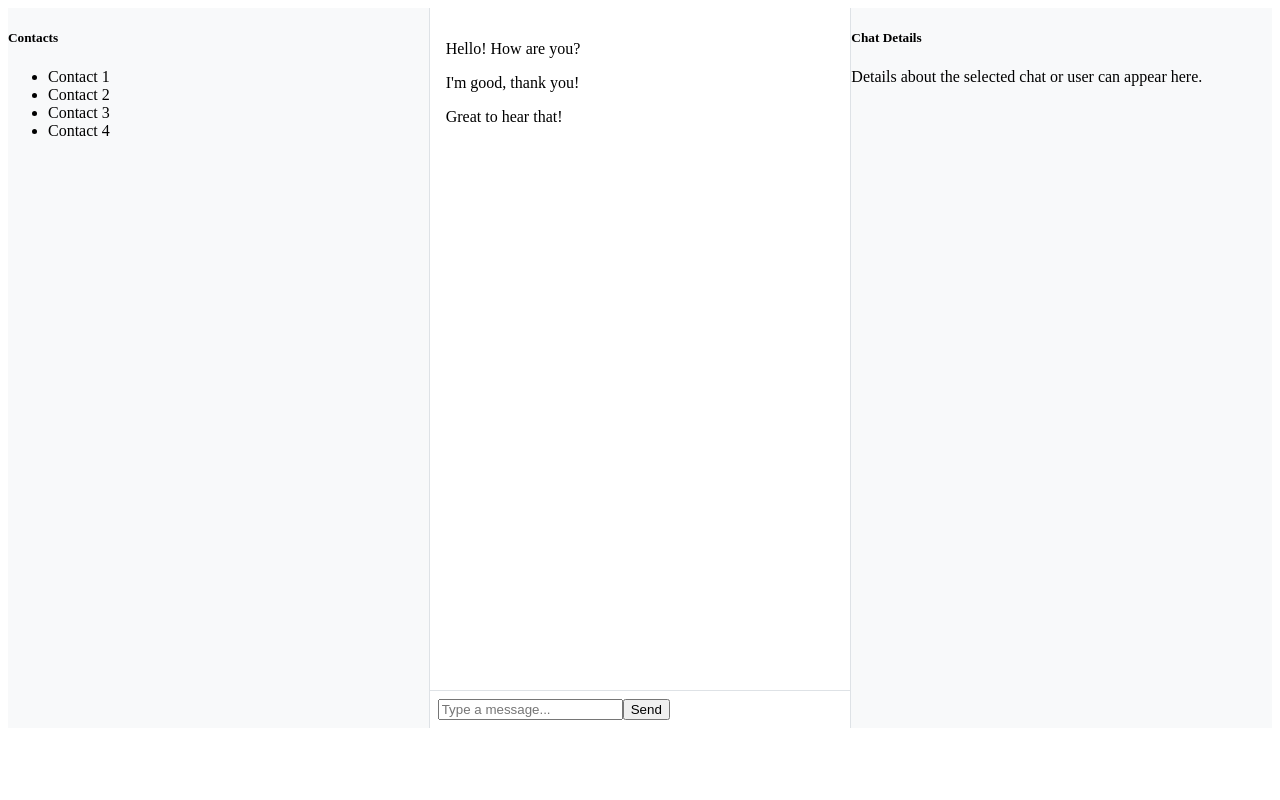
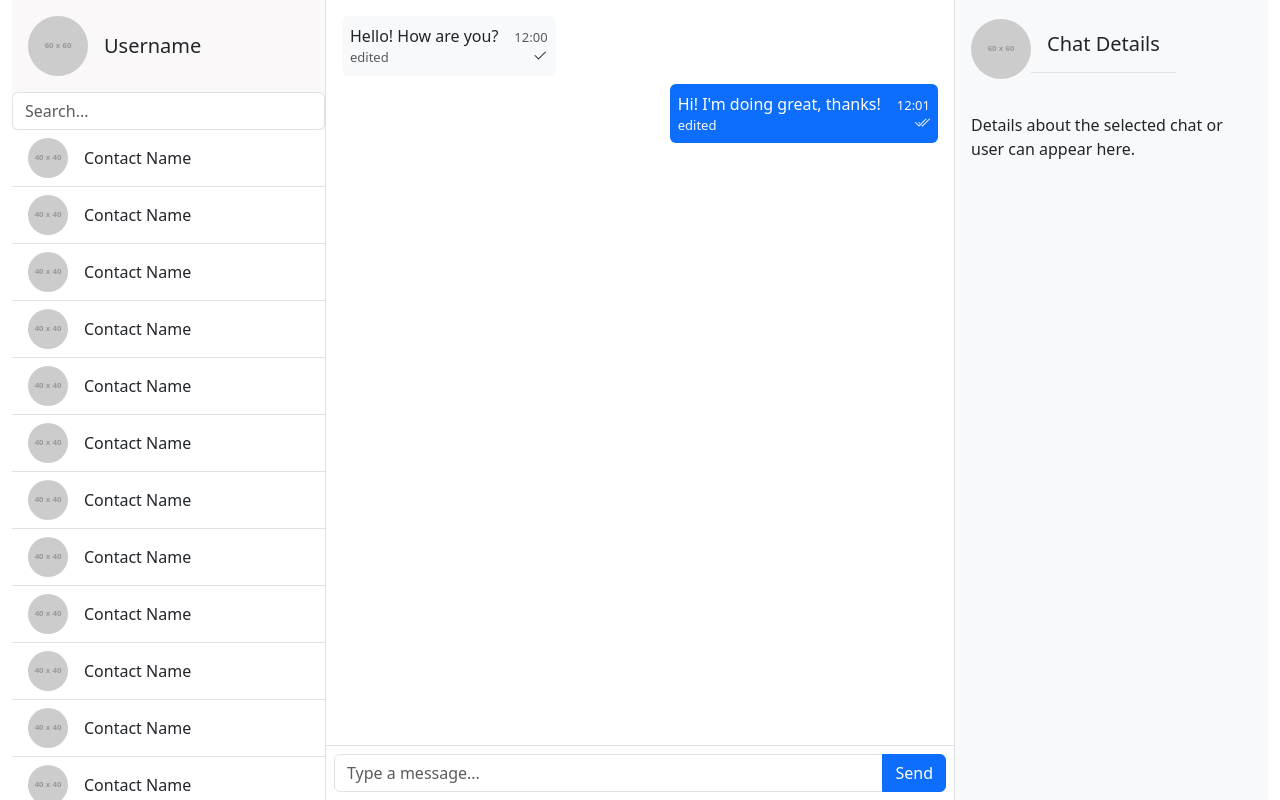
Before and after one commit to BlackOrangee/ASP_Chat_Front, a React (Create React App) app: page / in a window 1280 px wide. Built offline with nearby package versions, Linux system fonts and the light colour scheme.

Commit message:
base body

```diff
--- a/package.json
+++ b/package.json
@@ -11,9 +11,11 @@
     "formik": "^2.4.6",
     "react": "^18.3.1",
     "react-dom": "^18.3.1",
+    "react-icons": "^5.4.0",
     "react-loader-spinner": "^6.1.6",
     "react-router-dom": "^6.26.2",
     "react-scripts": "5.0.1",
+    "sass": "^1.83.0",
     "web-vitals": "^2.1.4",
     "yup": "^1.4.0"
   },
--- a/src/Chat/Body.css
+++ /dev/null
@@ -1,32 +0,0 @@
-.chat-container {
-    height: 90vh;
-    display: flex;
-    overflow: hidden;
-  }
-  .chat-sidebar {
-    background-color: #f8f9fa;
-    border-right: 1px solid #dee2e6;
-    overflow-y: auto;
-    width: 100%;
-  }
-  .chat-messages {
-    background-color: #fff;
-    overflow-y: auto;
-    display: flex;
-    flex-direction: column;
-    width: 100%;
-  }
-  .chat-messages .messages {
-    flex-grow: 1;
-    padding: 1rem;
-  }
-  .chat-details {
-    background-color: #f8f9fa;
-    border-left: 1px solid #dee2e6;
-    overflow-y: auto;
-    width: 100%;
-  }
-  .message-input {
-    border-top: 1px solid #dee2e6;
-    padding: 0.5rem;
-  }
--- a/src/Chat/Body.jsx
+++ b/src/Chat/Body.jsx
@@ -1,43 +1,15 @@
 import React from 'react'
-import './Body.css'
+import '../Styles/Body.scss'
+import Sidebar from '../Sidebar/Sidebar'
+import ChatArea from './ChatArea'
+import ChatDetails from './ChatDetails'
 
 export default function Body() {
     return (
         <div className="container-fluid chat-container">
-            <div className="col-3 chat-sidebar">
-                <h5 className="p-3 border-bottom">Contacts</h5>
-                <ul className="list-group list-group-flush">
-                    <li className="list-group-item">Contact 1</li>
-                    <li className="list-group-item">Contact 2</li>
-                    <li className="list-group-item">Contact 3</li>
-                    <li className="list-group-item">Contact 4</li>
-                </ul>
-            </div>
-
-            <div className="col-6 chat-messages">
-                <div className="messages">
-                    <div className="text-start">
-                        <p className="bg-light p-2 rounded">Hello! How are you?</p>
-                    </div>
-                    <div className="text-end">
-                        <p className="bg-primary text-white p-2 rounded">I'm good, thank you!</p>
-                    </div>
-                    <div className="text-start">
-                        <p className="bg-light p-2 rounded">Great to hear that!</p>
-                    </div>
-                </div>
-                <div className="message-input">
-                    <div className="input-group">
-                        <input type="text" className="form-control" placeholder="Type a message..." />
-                        <button className="btn btn-primary">Send</button>
-                    </div>
-                </div>
-            </div>
-
-            <div className="col-3 chat-details">
-                <h5 className="p-3 border-bottom">Chat Details</h5>
-                <p className="p-3">Details about the selected chat or user can appear here.</p>
-            </div>
+            <Sidebar />
+            <ChatArea />
+            <ChatDetails />
         </div>
     )
 }
--- /dev/null
+++ b/src/Chat/ChatArea.jsx
@@ -0,0 +1,47 @@
+import React from 'react'
+import { BsCheck2 } from "react-icons/bs";
+import { BsCheck2All } from "react-icons/bs";
+
+export default function ChatArea() {
+    return (
+        <div className="col-6 chat-messages">
+            <div className="messages custom-scrollbar">
+
+                <div className="bg-light p-2 rounded mb-2" style={{ width: 'fit-content' }}>
+                    <div className="d-flex align-items-center">
+                        <div className='d-flex flex-column' style={{ marginRight: '16px' }}>
+                            <p className='mb-0'>Hello! How are you?</p>
+                            <p className='text-muted mb-0' style={{ fontSize: '13px' }}>edited</p>
+                        </div>
+                        <div className='d-flex flex-column align-items-end justify-content-between pl-2'>
+                            <p className='mb-0 pl-2 text-muted' style={{ fontSize: '13px' }}>12:00</p>
+                            <BsCheck2 />
+                            {/* <BsCheck2All /> */}
+                        </div>
+                    </div>
+                </div>
+
+                <div className="bg-primary text-white p-2 rounded mb-2" style={{ width: 'fit-content', marginLeft: 'auto' }}>
+                    <div className="d-flex align-items-center justify-content-end">
+                        <div className="d-flex flex-column" style={{ marginRight: '16px' }}>
+                            <p className="mb-0">Hi! I'm doing great, thanks!</p>
+                            <p className='text-light mb-0' style={{ fontSize: '13px' }}>edited</p>
+                        </div>
+                        <div className="d-flex flex-column align-items-end justify-content-between pl-2">
+                            <p className="mb-0 text-light" style={{ fontSize: '13px' }}>12:01</p>
+                            {/* <BsCheck2 /> */}
+                            <BsCheck2All />
+                        </div>
+                    </div>
+                </div>
+
+            </div>
+            <div className="message-input">
+                <div className="input-group">
+                    <input type="text" className="form-control" placeholder="Type a message..." />
+                    <button className="btn btn-primary">Send</button>
+                </div>
+            </div>
+        </div>
+    )
+}
--- /dev/null
+++ b/src/Chat/ChatDetails.jsx
@@ -0,0 +1,13 @@
+import React from 'react'
+
+export default function ChatDetails() {
+    return (
+        <div className="col-3 chat-details">
+            <div className='d-flex align-items-center p-3'>
+                <img className="rounded-circle" width="60" src="https://via.placeholder.com/60" alt="User" />
+                <h5 className="p-3 border-bottom">Chat Details</h5>
+            </div>
+            <p className="p-3">Details about the selected chat or user can appear here.</p>
+        </div>
+    )
+}
--- /dev/null
+++ b/src/Sidebar/ContactInfo.jsx
@@ -0,0 +1,10 @@
+import React from 'react'
+
+export default function ContactInfo() {
+    return (
+        <li className="list-group-item d-flex align-items-center">
+            <img className="rounded-circle" width="40" src="https://via.placeholder.com/40" alt="User" />
+            <p className="ms-3 mb-0">Contact Name</p>
+        </li>
+    )
+}
--- /dev/null
+++ b/src/Sidebar/Sidebar.jsx
@@ -0,0 +1,30 @@
+import React from 'react'
+import UserInfo from './UserInfo'
+import ContactInfo from './ContactInfo'
+
+export default function Sidebar() {
+    return (
+        <div className="col-3 chat-sidebar custom-scrollbar">
+            <div className="sidebar-header" style={{ position: 'sticky', top: '0', zIndex: '1' }}>
+                <UserInfo />
+                <input type="text" className="form-control" placeholder="Search..." />
+            </div>
+            <ul className="list-group list-group-flush">
+                <ContactInfo />
+                <ContactInfo />
+                <ContactInfo />
+                <ContactInfo />
+                <ContactInfo />
+                <ContactInfo />
+                <ContactInfo />
+                <ContactInfo />
+                <ContactInfo />
+                <ContactInfo />
+                <ContactInfo />
+                <ContactInfo />
+                <ContactInfo />
+                <ContactInfo />
+            </ul>
+        </div>
+    )
+}
--- /dev/null
+++ b/src/Sidebar/UserInfo.jsx
@@ -0,0 +1,10 @@
+import React from 'react'
+
+export default function UserInfo() {
+    return (
+        <div className="d-flex align-items-center p-3 short-user-info">
+            <img className="rounded-circle" width="60" src="https://via.placeholder.com/60" alt="User" />
+            <h5 className="ms-3 mb-0">Username</h5>
+        </div>
+    )
+}
--- /dev/null
+++ b/src/Styles/Body.scss
@@ -0,0 +1,61 @@
+$scrollbar-width: 8px;
+$scrollbar-track-color: #f1f1f1;
+$scrollbar-thumb-color: #888;
+$scrollbar-thumb-hover-color: #555;
+$scrollbar-thumb-radius: 4px;
+
+.custom-scrollbar {
+  overflow-y: auto;
+
+  &::-webkit-scrollbar {
+    width: $scrollbar-width;
+  }
+
+  &::-webkit-scrollbar-track {
+    background: $scrollbar-track-color;
+  }
+
+  &::-webkit-scrollbar-thumb {
+    background-color: $scrollbar-thumb-color;
+    border-radius: $scrollbar-thumb-radius;
+  }
+
+  &::-webkit-scrollbar-thumb:hover {
+    background: $scrollbar-thumb-hover-color;
+  }
+}
+
+
+
+
+.chat-container {
+    height: 100vh;
+    display: flex;
+    overflow: hidden;
+  }
+
+  .chat-messages {
+    background-color: #fff;
+    overflow-y: auto;
+    display: flex;
+    flex-direction: column;
+    width: 100%;
+  }
+  .chat-messages .messages {
+    flex-grow: 1;
+    padding: 1rem;
+  }
+  .chat-details {
+    background-color: #f8f9fa;
+    border-left: 1px solid #dee2e6;
+    overflow-y: auto;
+    width: 100%;
+  }
+  .message-input {
+    border-top: 1px solid #dee2e6;
+    padding: 0.5rem;
+  }
+
+
+
+  @import 'Sidebar.scss';
--- /dev/null
+++ b/src/Styles/Sidebar.scss
@@ -0,0 +1,12 @@
+.chat-sidebar {
+  background-color: #faf8f8;
+  border-right: 1px solid #dee2e6;
+  overflow-y: auto;
+  width: 100%;
+
+  .short-user-info {}
+
+  .sidebar-header {
+    background-color: #faf8f8;
+  }
+}
--- a/src/index.js
+++ b/src/index.js
@@ -3,6 +3,7 @@ import ReactDOM from 'react-dom/client';
 import './index.css';
 import App from './App';
 import reportWebVitals from './reportWebVitals';
+import 'bootstrap/dist/css/bootstrap.min.css';
 
 const root = ReactDOM.createRoot(document.getElementById('root'));
 root.render(
```
Also changed, not shown: src/Chat/Message.jsx (added, +26 -0 lines), 1 other file (tests, documents, lock files or other folders).
